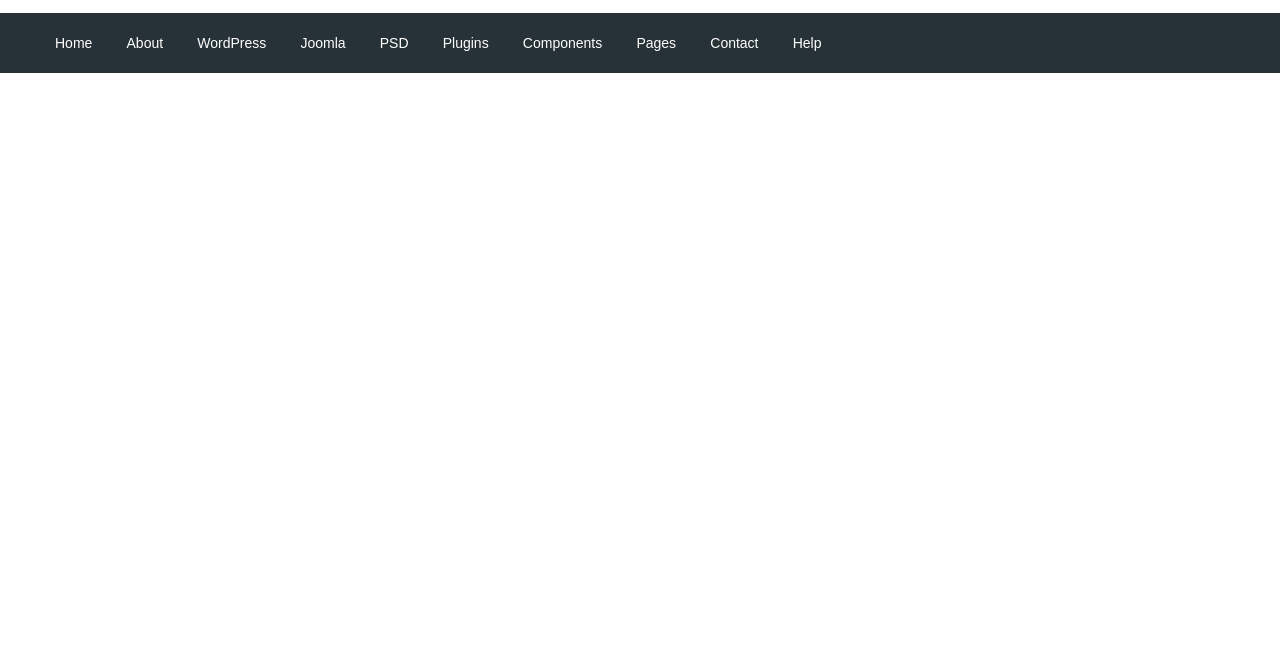
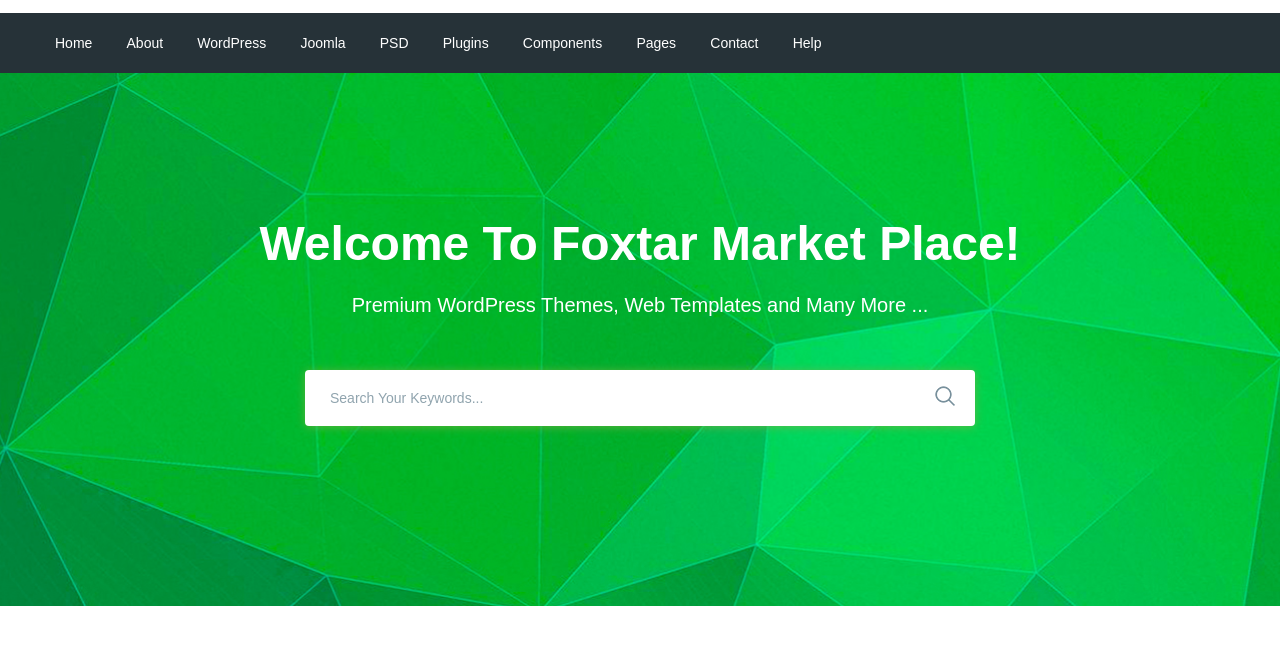
Before and after one commit to pavelyashchenko/moderno, a website: page app/index.html in a window 1280 px wide. Shown: the part 77-722 px from the top of the page. Drawn offline with nearby package versions, Linux system fonts and the light colour scheme; files that its build step writes are made by us from their sources.

Commit message:
added search section

```diff
--- a/app/index.html
+++ b/app/index.html
@@ -93,8 +93,27 @@
         </nav>
       </div>
     </div>
-
   </header>
+  <section class="search" style="background-image: url('../images/search-bg.jpg');">
+    <div class="container">
+      <div class="search__inner">
+        <div class="search__inner-title">
+          Welcome To Foxtar Market Place!
+        </div>
+        <div class="search__inner-text">
+          Premium WordPress Themes, Web Templates and Many More ...
+        </div>
+        <div class="search__inner-form">
+          <form>
+            <input type="text" placeholder="Search Your Keywords..." required>
+            <button type="submit">
+              <img src="images/icons/search.png" alt="search">
+            </button>
+          </form>
+        </div>
+      </div>
+    </div>
+  </section>
 
 
 
--- a/app/scss/style.scss
+++ b/app/scss/style.scss
@@ -50,3 +50,56 @@
     font-size: 14px;
   }
 }
+.search{
+  background-repeat: no-repeat;
+  background-size: cover;
+  background-position: center;
+  min-height: 533px;
+}
+.search__inner{
+  padding: 135px 0 100px;
+  color: #fff;
+  text-align: center;
+  line-height: 1.5;
+  &-title{
+    margin-bottom: 10px;
+    font-size: 48px;
+    font-weight: 700;
+  }
+  &-text{
+    margin-bottom: 50px;
+    font-weight: 500;
+    font-size: 20px;
+  }
+  &-form{
+    max-width: 670px;
+    margin: 0 auto;
+    position: relative;
+    input{
+      display: block;
+      width: 100%;
+      box-shadow: 0px 1px 10px 0px rgba(124, 178, 64, 0.75);
+      border-radius: 4px;
+      height: 56px;
+      border: none;
+      font-size: 14px;
+      font-weight: 500;
+      padding: 0 60px 0 25px;
+      &::placeholder{
+        color: #90a4ae;
+        font-weight: 500;
+      }
+    }
+    button{
+      position: absolute;
+      top: 0;
+      right: 0;
+      height: 100%;
+      max-width: 60px;
+      width: 100%;
+      background-color: transparent;
+      border: none;
+      cursor: pointer;
+    }
+  }
+}
```
Also changed, not shown: app/images/icons/search.png (added), app/images/search-bg.jpg (added).
